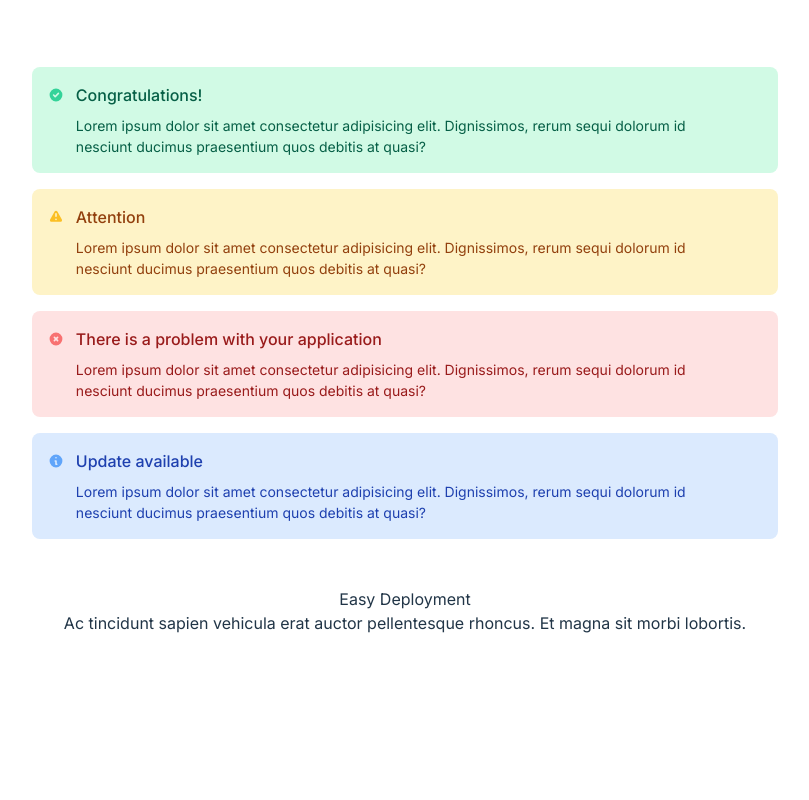
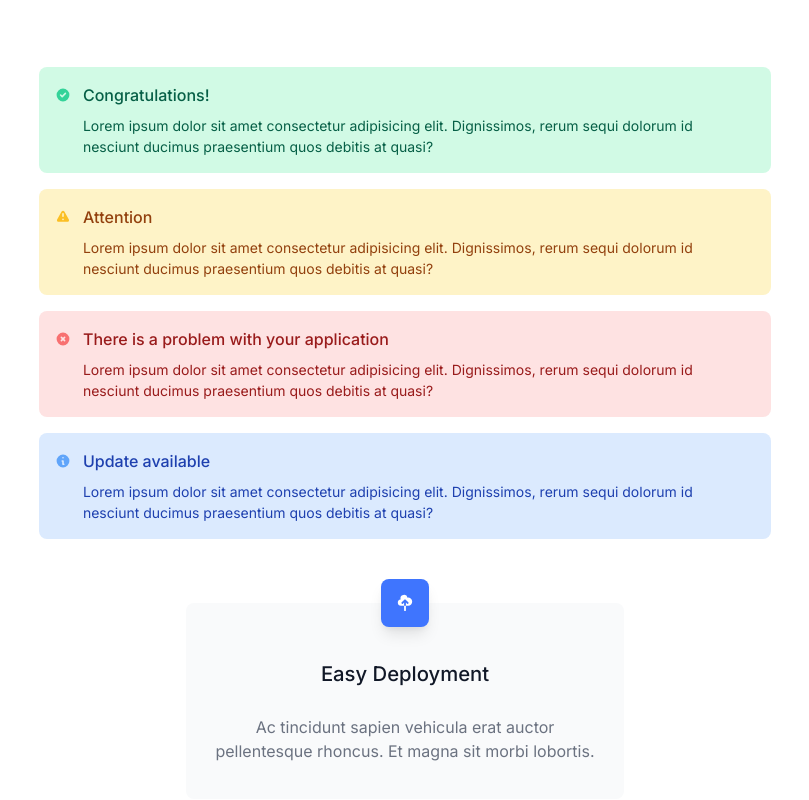
Before and after one commit to nils-n/react-components, a React (Vite) app: page / in a window 1280 px wide. Shown: the part 274-1074 px from the top of the page, without its empty margins (235-1044 px from the left). Before the commit the page ends 973 px from the top, so only its background shows below. Built offline with nearby package versions, Linux system fonts and the light colour scheme.

Commit message:
add basic styling to Card component

```diff
--- a/src/App.css
+++ b/src/App.css
@@ -142,3 +142,50 @@
 .icon-neutral {
   color: #60a5fa;
 }
+
+/* Badge Component */
+.section--card {
+  margin-top: 4em;
+}
+
+.card {
+  font-size: 1.125em;
+  max-width: 384px;
+  margin: 0 auto;
+  background: #f9fafb;
+  color: #6b7280;
+  border-radius: 8px;
+  padding: 3.5rem 1.5em 2em;
+  line-height: 1.5;
+  position: relative;
+}
+
+.card--title {
+  font-size: 1.125em;
+  color: #111827;
+  padding-bottom: 1.25em;
+  font-weight: 500;
+}
+
+.card--text {
+  font-size: 16px;
+}
+
+/* Brand icon */
+
+.card--icon {
+  transform: translate(50%, -50%);
+  position: absolute;
+  top: 0;
+  right: 50%;
+  display: flex;
+  align-items: center;
+  justify-content: center;
+  height: 48px;
+  width: 48px;
+  border-radius: 8px;
+  background: #3f75fe;
+  color: white;
+  box-shadow: 0px 10px 15px -3px rgba(0, 0, 0, 0.1),
+    0px 4px 6px -2px rgba(0, 0, 0, 0.05);
+}
--- a/src/App.jsx
+++ b/src/App.jsx
@@ -10,7 +10,6 @@ function App() {
   return (
     <>
       <h1>Component Library</h1>
-
       {/* Badge Component  */}
       <section className="section--badges">
         <Badge color="red">Badge</Badge>
@@ -44,7 +43,6 @@ function App() {
           Badge
         </Badge>
       </section>
-
       {/* Banner Component  */}
       <section className="section--banner">
         <Banner status="success">
@@ -80,7 +78,6 @@ function App() {
           </Banner.Text>
         </Banner>
       </section>
-
       {/* Card Component  */}
       <section className="section--card">
         <Card>
--- a/src/components/Card/Card.jsx
+++ b/src/components/Card/Card.jsx
@@ -1,4 +1,10 @@
 import { HiCloudUpload } from "react-icons/hi";
 export default function Card({ icon = <HiCloudUpload />, children }) {
-  return <div className="card">{children}</div>;
+  return (
+    <>
+      <div className="card">
+        {children} <div className="card--icon">{icon}</div>
+      </div>
+    </>
+  );
 }
```
